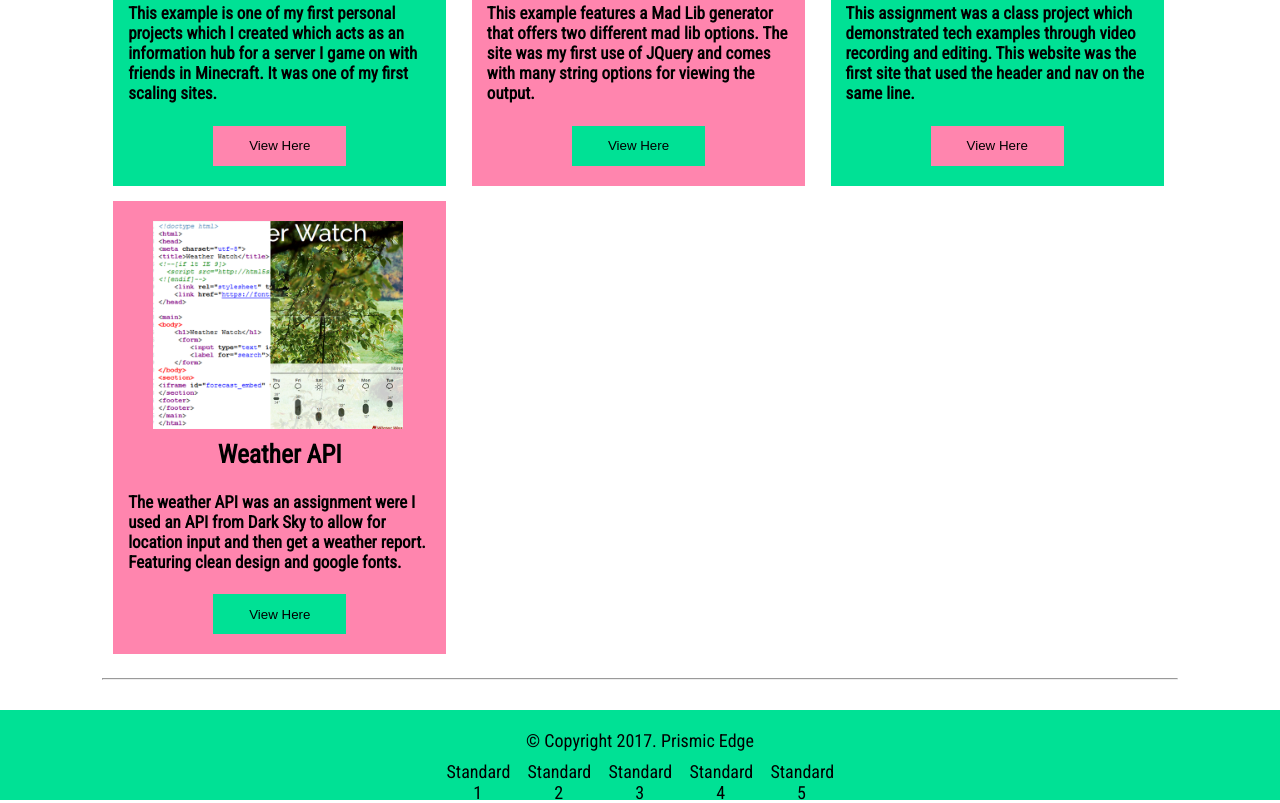
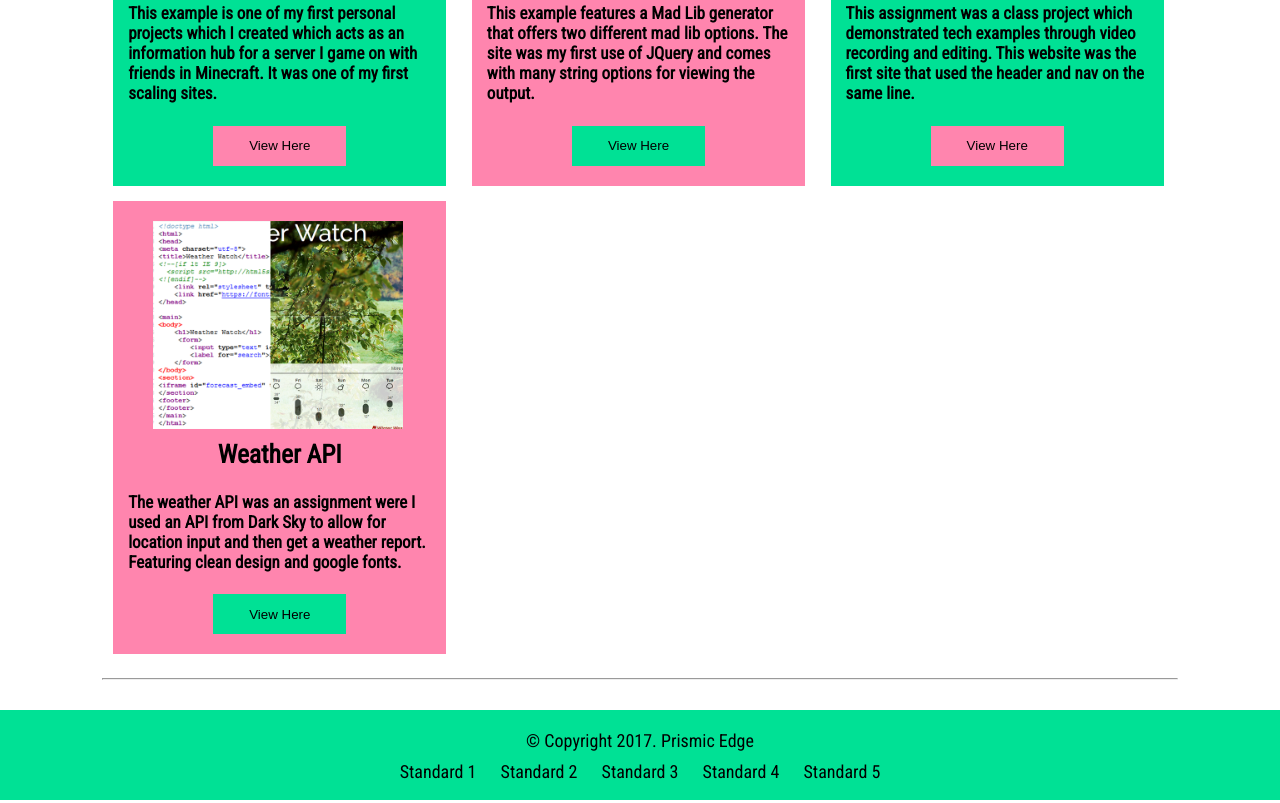
Before and after one commit to MasonPorter266/MasonPorter266.github.io, a plain HTML site: page index.html in a window 1280 px wide. Shown: the part 676-1479 px from the top of the page. Drawn offline with Linux system fonts and the light colour scheme.

Commit message:
Fixed footer

```diff
--- a/stylesheets/stylesheet.css
+++ b/stylesheets/stylesheet.css
@@ -230,8 +230,8 @@ footer a:link, a:visited {
     font-size: 18px;
     color: black;
     text-decoration: none;
-    padding-left: 1%;
-    padding-right: 1%;
+    padding-left: 10px;
+    padding-right: 10px;
 }
 
 footer a:hover {
```
